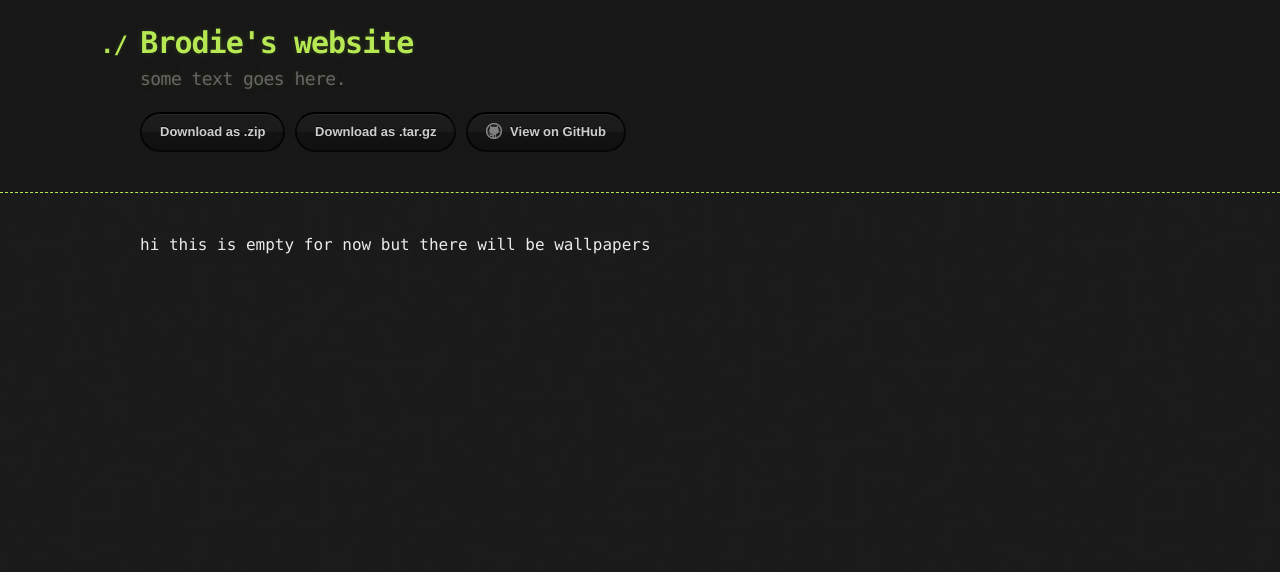
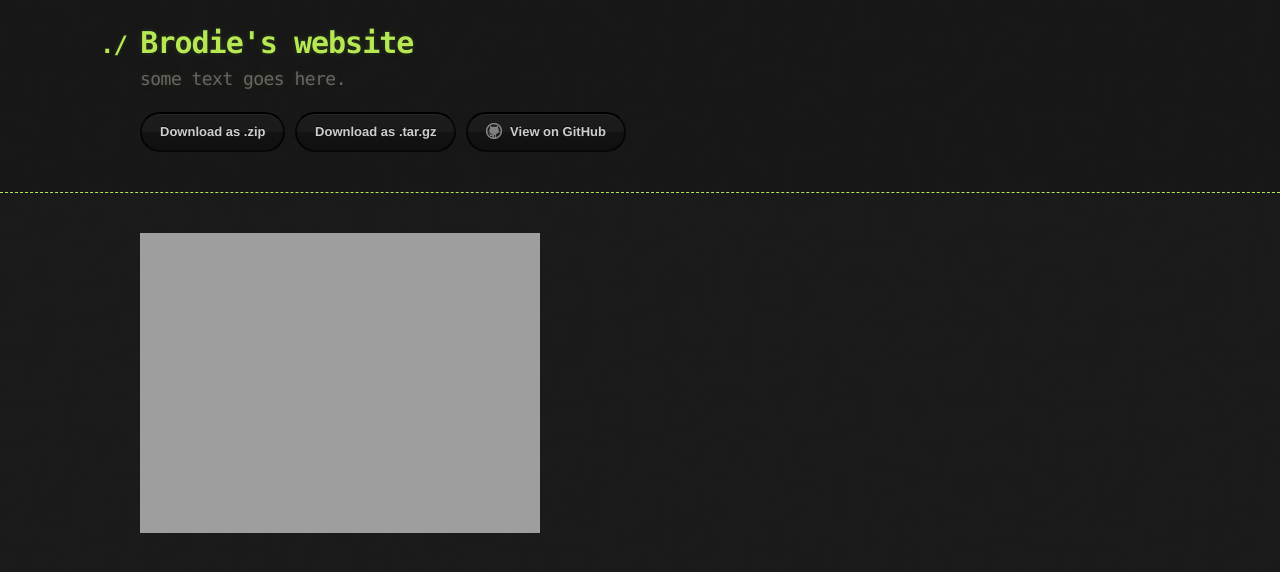
Before and after one commit to TheRealBrodie/TheRealBrodie.github.io, a Jekyll site: the page built from wallpapers.md, in a window 1280 px wide. Shown: the top 572 px of the page. Built offline with Jekyll 4.4.1, drawn with Linux system fonts in a browser that asks for light colours; our own code applies the rules of GitHub Pages for plain Markdown files.

Commit message:
Update wallpapers.md

```diff
--- a/wallpapers.md
+++ b/wallpapers.md
@@ -1,2 +1,5 @@
-hi
-this is empty for now but there will be wallpapers
+---
+layout: default
+---
+![A Mountian](https://therealbrodie.github.io/Wallpapers
+/Wallpapers/A-Mountian.jpg)
```
